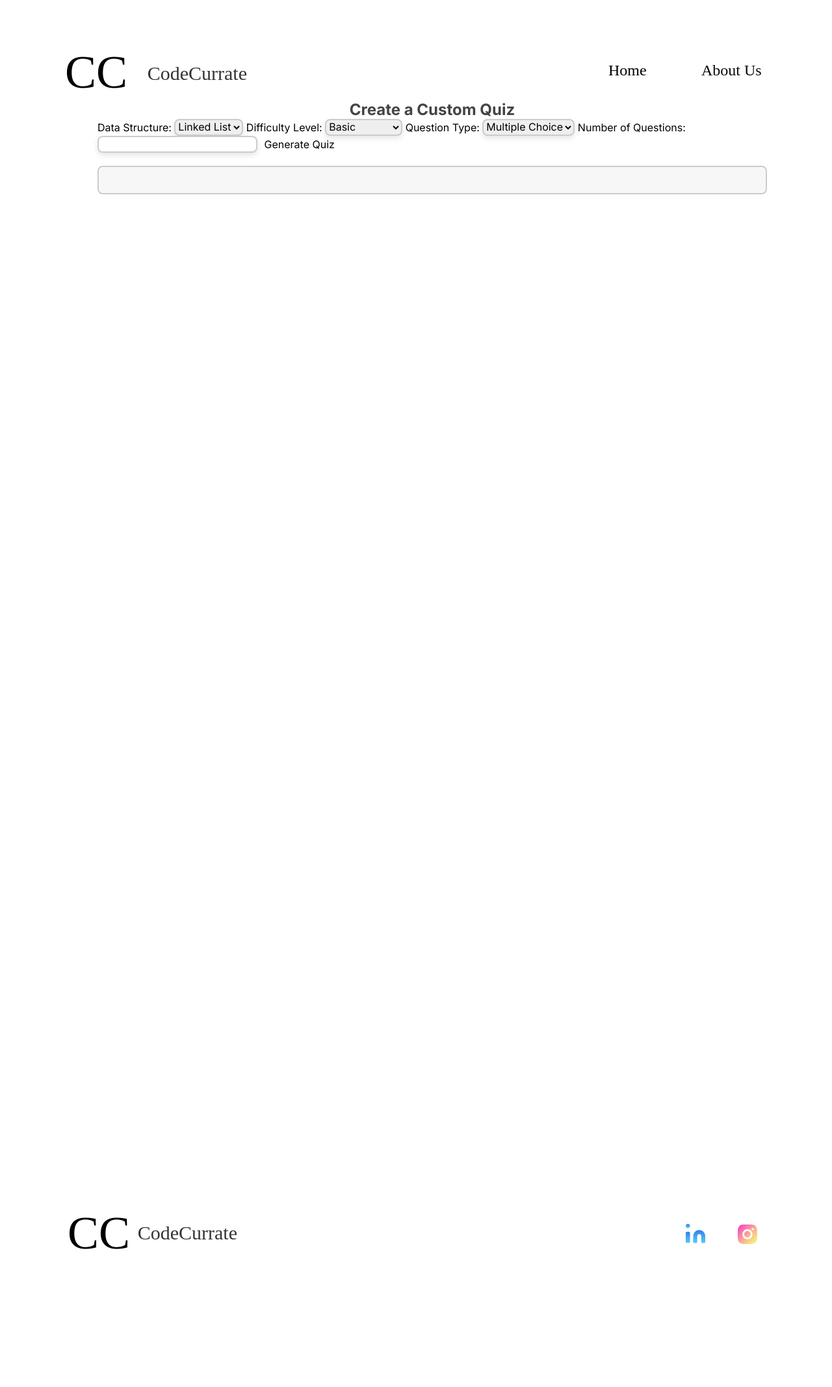
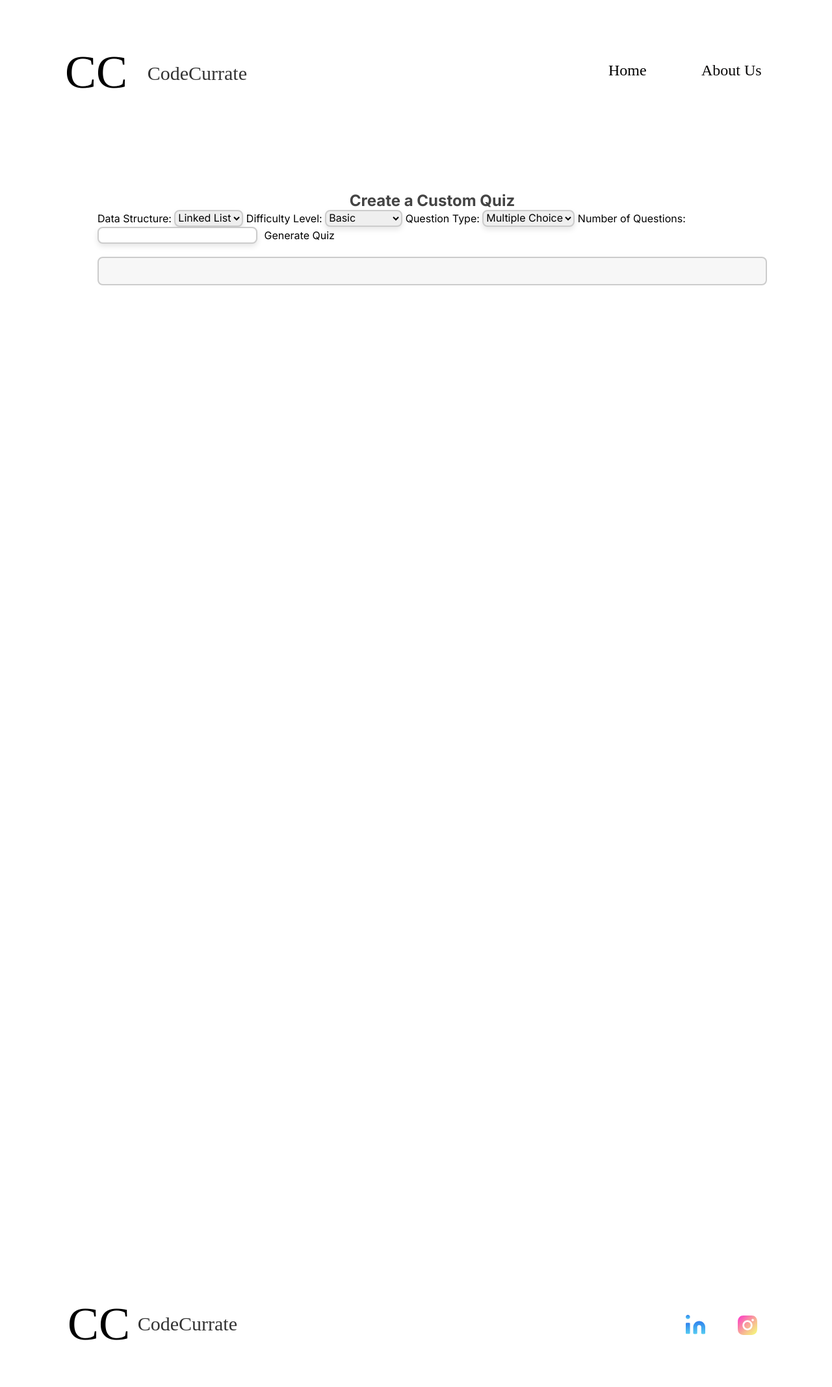
Before and after one commit to sowirodu/Code-Currate, a Flask app: page /quiz in a window 1280 px wide. Shown: the whole page at 65% size. Before the commit the page ends 1922 px from the top, so only its background shows below. Run offline with Flask 3, Linux system fonts and the light colour scheme.

Commit message:
My CSS still dont work

```diff
--- a/static/quiz.css
+++ b/static/quiz.css
@@ -7,13 +7,15 @@
   flex-direction: column;
   justify-content: center;
 }
+
+
 .home-page-code-currate-homepagecomplete {
   width: 100%;
   height: 1994px;
   display: flex;
+  align-items: center;
   overflow: hidden;
   position: relative;
-  align-items: center;
   flex-shrink: 0;
   justify-content: flex-start;
   background-color: rgba(255, 255, 255, 1);
@@ -179,12 +181,15 @@
   display: flex;
   flex-direction: column;
   align-items: center; /* This centers the elements horizontally */
+  position: relative;
 }
 
 .quiz-creation-container {
   /* Adjust the margin and padding to create space between the quiz form and output */
   margin-bottom: 20px;
   padding-bottom: 20px;
+  align-items:flex-end;
+
 }
 
 .quiz-output-container {
@@ -194,6 +199,8 @@
   background-color: #f7f7f7;
   padding: 20px;
   margin-top: 20px;
+  position: relative;
+  overflow: auto;
 }
 
 
@@ -204,5 +211,26 @@
   font-size: 18px;
   line-height: 1.6;
   color: #333;
+
   /* Add other styles as needed */
 }
+
+.header-container {
+  background-color: rgba(255, 255, 255, 1); /* this sets a background to the header */
+  padding: 70px 0; /* some padding to make sure everything stays within this container */
+}
+
+
+.main-content-wrapper {
+  display: flex;
+  flex-direction: column; /* This assumes your main content flows vertically. If it's horizontal content, you can skip this property. */
+  align-items: center;    /* Center content horizontally */
+  justify-content: center; /* Center content vertically */
+  height: 100vh;          /* Take full viewport height; adjust if necessary */
+}
+
+.clearfix::after {
+    content: "";
+    display: table;
+    clear: both;
+}
--- a/templates/quiz.html
+++ b/templates/quiz.html
@@ -1,13 +1,102 @@
 <!DOCTYPE html>
 <html lang="english">
+
 <head>
     <title>exported project</title>
     <meta name="viewport" content="width=device-width, initial-scale=1.0" />
     <meta charset="utf-8" />
     <meta property="twitter:card" content="summary_large_image" />
+    <style data-tag="reset-style-sheet">
+        html {
+            line-height: 1.15;
+        }
 
-    <style data-tag="reset-style-sheet">
-      html {  line-height: 1.15;}body {  margin: 0;}* {  box-sizing: border-box;  border-width: 0;  border-style: solid;}p,li,ul,pre,div,h1,h2,h3,h4,h5,h6,figure,blockquote,figcaption {  margin: 0;  padding: 0;}button {  background-color: transparent;}button,input,optgroup,select,textarea {  font-family: inherit;  font-size: 100%;  line-height: 1.15;  margin: 0;}button,select {  text-transform: none;}button,[type="button"],[type="reset"],[type="submit"] {  -webkit-appearance: button;}button::-moz-focus-inner,[type="button"]::-moz-focus-inner,[type="reset"]::-moz-focus-inner,[type="submit"]::-moz-focus-inner {  border-style: none;  padding: 0;}button:-moz-focus,[type="button"]:-moz-focus,[type="reset"]:-moz-focus,[type="submit"]:-moz-focus {  outline: 1px dotted ButtonText;}a {  color: inherit;  text-decoration: inherit;}input {  padding: 2px 4px;}img {  display: block;}html { scroll-behavior: smooth  }
+        body {
+            margin: 0;
+        }
+
+        * {
+            box-sizing: border-box;
+            border-width: 0;
+            border-style: solid;
+        }
+
+        p,
+        li,
+        ul,
+        pre,
+        div,
+        h1,
+        h2,
+        h3,
+        h4,
+        h5,
+        h6,
+        figure,
+        blockquote,
+        figcaption {
+            margin: 0;
+            padding: 0;
+        }
+
+        button {
+            background-color: transparent;
+        }
+
+        button,
+        input,
+        optgroup,
+        select,
+        textarea {
+            font-family: inherit;
+            font-size: 100%;
+            line-height: 1.15;
+            margin: 0;
+        }
+
+        button,
+        select {
+            text-transform: none;
+        }
+
+        button,
+        [type="button"],
+        [type="reset"],
+        [type="submit"] {
+            -webkit-appearance: button;
+        }
+
+        button::-moz-focus-inner,
+        [type="button"]::-moz-focus-inner,
+        [type="reset"]::-moz-focus-inner,
+        [type="submit"]::-moz-focus-inner {
+            border-style: none;
+            padding: 0;
+        }
+
+        button:-moz-focus,
+        [type="button"]:-moz-focus,
+        [type="reset"]:-moz-focus,
+        [type="submit"]:-moz-focus {
+            outline: 1px dotted ButtonText;
+        }
+
+        a {
+            color: inherit;
+            text-decoration: inherit;
+        }
+
+        input {
+            padding: 2px 4px;
+        }
+
+        img {
+            display: block;
+        }
+
+        html {
+            scroll-behavior: smooth
+        }
     </style>
     <style data-tag="default-style-sheet">
         html {
@@ -17,41 +106,33 @@
 
         body {
             font-weight: 400;
-        font-style:normal;
+            font-style: normal;
             text-decoration: none;
             text-transform: none;
             letter-spacing: normal;
             line-height: 1.15;
             color: var(--dl-color-gray-black);
             background-color: var(--dl-color-gray-white);
-
         }
     </style>
-    <link
-      rel="stylesheet"
-      href="https://fonts.googleapis.com/css2?family=Inter:wght@100;200;300;400;500;600;700;800;900&amp;display=swap"
-      data-tag="font"
-    />
+    <link rel="stylesheet" href="https://fonts.googleapis.com/css2?family=Inter:wght@100;200;300;400;500;600;700;800;900&amp;display=swap" data-tag="font" />
     <link rel="stylesheet" href="../static/style.css" />
 </head>
+
 <body>
     <div>
         <link href="../static/quiz.css" rel="stylesheet" />
-
-      <div class="home-page-code-currate-container">
-        <div class="home-page-code-currate-homepagecomplete">
                 <div class="header-container">
                     <div class="home-page-code-currate-logo">
                         <span class="home-page-code-currate-text">CC</span>
                         <span class="home-page-code-currate-text1">CodeCurrate</span>
                     </div>
-
                     <span class="home-page-code-currate-text5">Home</span>
                     <span class="home-page-code-currate-text6">About Us</span>
                 </div>
+            <div class="home-page-code-currate-homepagecomplete">
 
-
-          <div class="quiz-creation-container">
+                <div class="quiz-creation-container clearfix">
                     <div class="quiz-container">
                         <h2>Create a Custom Quiz</h2>
                         <form id="quizForm">
@@ -62,31 +143,26 @@
                                 <option value="Stack">Stack</option>
                                 <!-- Add other options as needed -->
                             </select>
-
                             <label for="difficulty">Difficulty Level:</label>
                             <select id="difficulty">
                                 <option value="Basic">Basic</option>
                                 <option value="Intermediate">Intermediate</option>
                                 <option value="Advanced">Advanced</option>
                             </select>
-
                             <label for="questionType">Question Type:</label>
                             <select id="questionType">
                                 <option value="Multiple Choice">Multiple Choice</option>
                                 <option value="True/False">True/False</option>
                                 <!-- Add other options as needed -->
                             </select>
-
                             <label for="numQuestions">Number of Questions:</label>
                             <input type="number" id="numQuestions" min="1" required>
-
                             <button type="submit">Generate Quiz</button>
                         </form>
                     </div>
                     <div class="quiz-output-container">
                         <div id="quizOutput"></div>
                     </div>
-
                     <div class="home-page-code-currate-logo1">
                         <span class="home-page-code-currate-text2">CC</span>
                         <span class="home-page-code-currate-text3">CodeCurrate</span>
@@ -95,31 +171,15 @@
                 </div>
                 <div class="home-page-code-currate-layer2">
                     <div class="home-page-code-currate-linkedin">
-              <img
-                alt="Vector1387"
-                src="../static/public/external/vector1387-gjq9.svg"
-                class="home-page-code-currate-vector"
-              />
-              <img
-                alt="Vector1388"
-                src="../static/public/external/vector1388-vh6s.svg"
-                class="home-page-code-currate-vector1"
-              />
-              <img
-                alt="Vector1389"
-                src="../static/public/external/vector1389-bhp.svg"
-                class="home-page-code-currate-vector2"
-              />
+                        <img alt="Vector1387" src="../static/public/external/vector1387-gjq9.svg" class="home-page-code-currate-vector" />
+                        <img alt="Vector1388" src="../static/public/external/vector1388-vh6s.svg" class="home-page-code-currate-vector1" />
+                        <img alt="Vector1389" src="../static/public/external/vector1389-bhp.svg" class="home-page-code-currate-vector2" />
                     </div>
                 </div>
-          <img
-            alt="Vector1392"
-            src="../static/public/external/vector1392-b5rb.svg"
-            class="home-page-code-currate-vector3"
-          />
-        </div>
+                <img alt="Vector1392" src="../static/public/external/vector1392-b5rb.svg" class="home-page-code-currate-vector3" />
             </div>
         </div>
     <script src="../static/js/script.js"></script>
 </body>
+
 </html>
```
Lines whose indentation alone changed are shown as unchanged.
